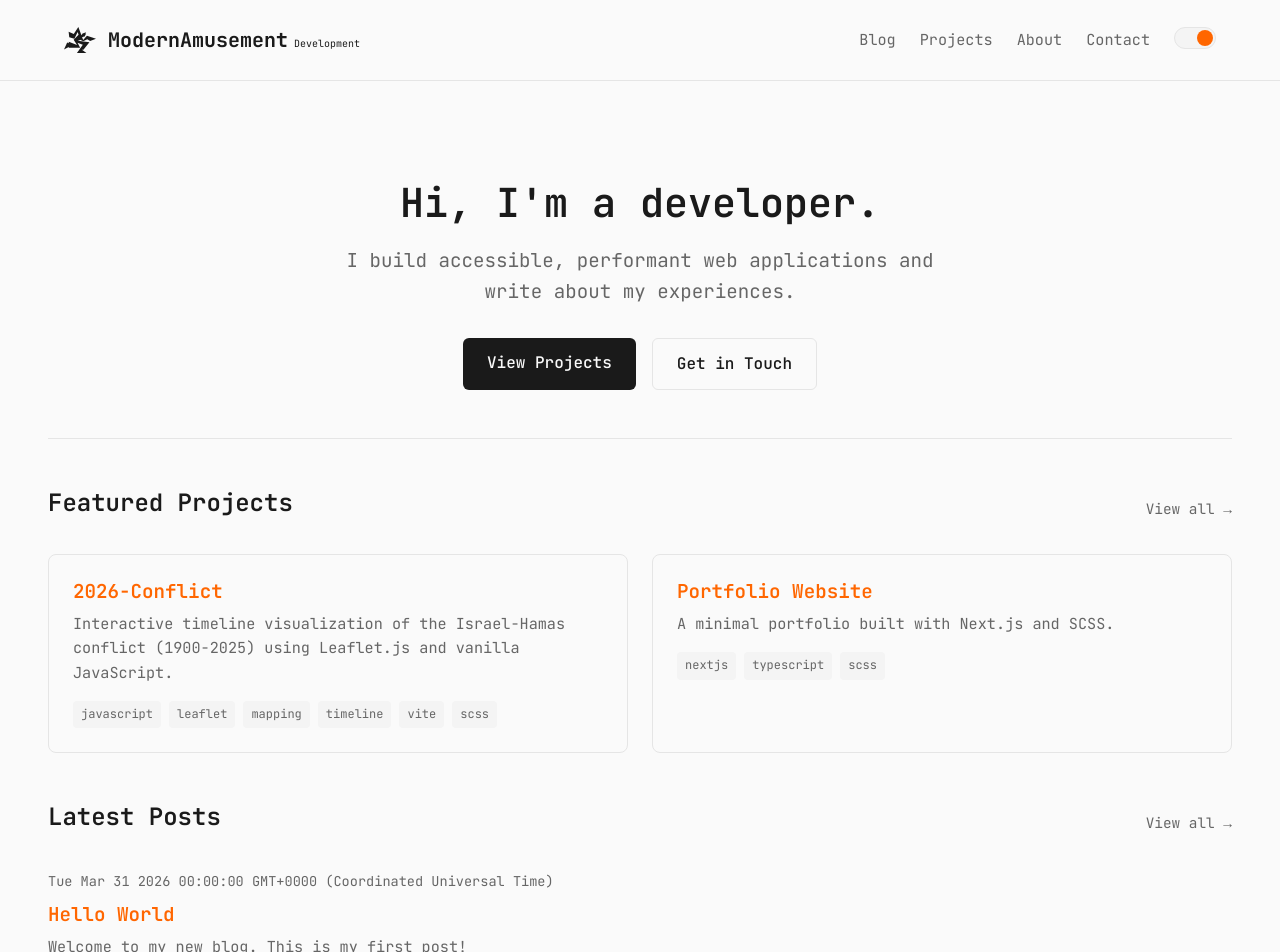
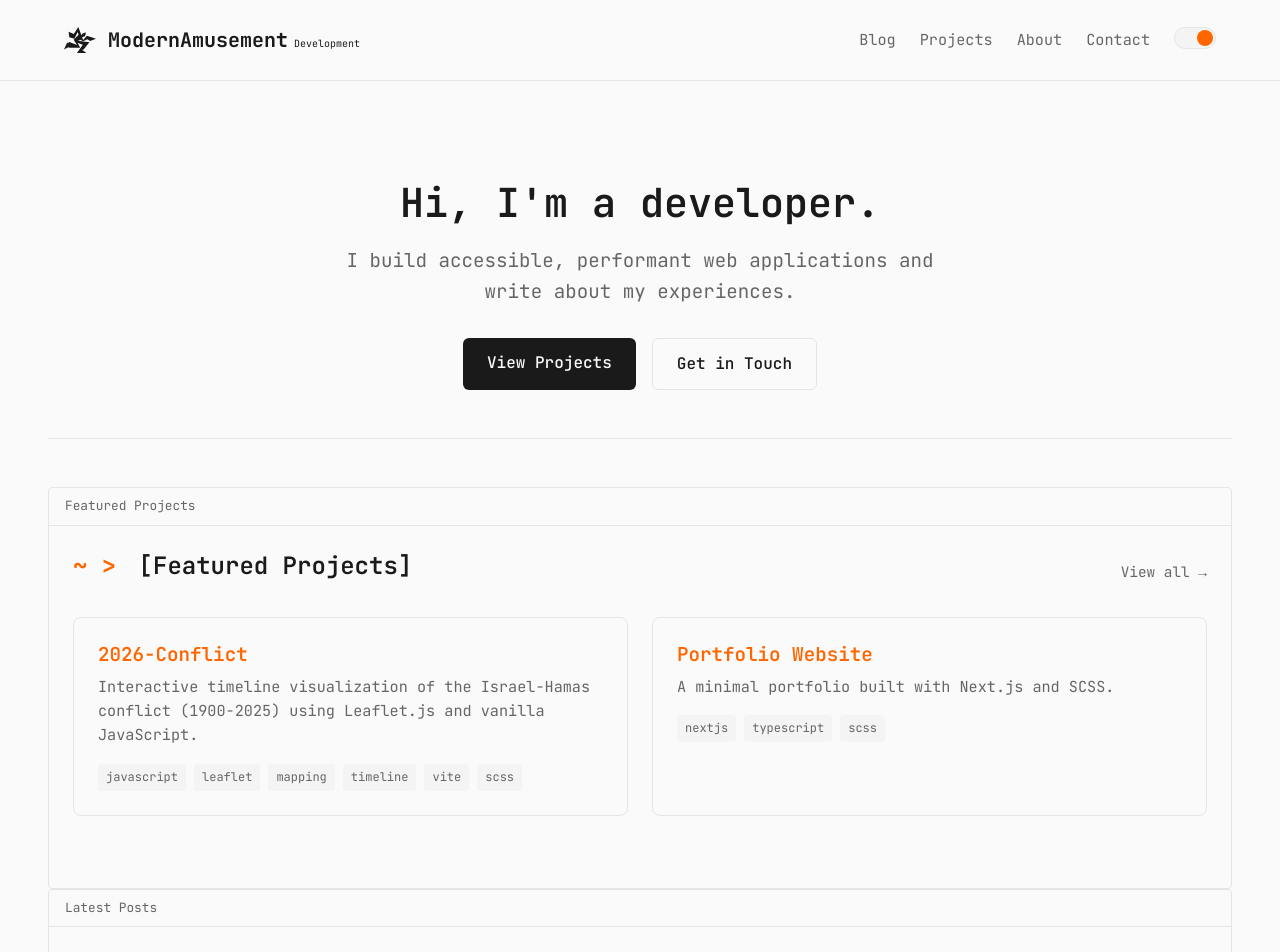
Before and after one commit to ModernAmusements/MA-Blog, a Next.js app: page /about in a window 1280 px wide. Shown: the top 952 px of the page. Built offline with nearby package versions, Linux system fonts and the light colour scheme.

Commit message:
Add terminal-style sections with prompt prefixes ~ > and TerminalFrame component

```diff
--- a/src/app/[lang]/page.module.scss
+++ b/src/app/[lang]/page.module.scss
@@ -1,5 +1,11 @@
 .home {
   padding-top: 1rem;
+}
+
+.prompt {
+  color: var(--accent);
+  font-weight: 700;
+  margin-right: 0.5rem;
 }
 
 .hero {
@@ -11,9 +17,18 @@
   flex-direction: column;
   align-items: center;
 
+  .prompt {
+    font-size: 1.5rem;
+    align-self: flex-start;
+    margin-bottom: 0.5rem;
+  }
+
   h1 {
     font-size: 2.5rem;
     margin-bottom: 1rem;
+    text-align: left;
+    display: flex;
+    align-items: baseline;
   }
 }
 
@@ -64,9 +79,15 @@
   justify-content: space-between;
   align-items: center;
   margin-bottom: 1.5rem;
+  gap: 0.5rem;
+
+  .prompt {
+    flex-shrink: 0;
+  }
 
   h2 {
     font-size: 1.5rem;
+    flex: 1;
   }
 
   a {
--- a/src/app/[lang]/page.tsx
+++ b/src/app/[lang]/page.tsx
@@ -3,6 +3,7 @@ import styles from './page.module.scss';
 import { getBlogPosts, getProjectPosts } from '@/lib/mdx';
 import { translations } from '@/i18n';
 import type { Lang } from '@/i18n';
+import { TerminalFrame } from '@/components/TerminalFrame';
 
 interface Props {
   params: Promise<{ lang: string }>;
@@ -28,9 +29,10 @@ export default async function Home(props: Props) {
       </section>
 
       {projects.length > 0 && (
+        <TerminalFrame title={t.featuredProjects}>
           <section className={styles.section}>
             <div className={styles.sectionHeader}>
-            <h2>{t.featuredProjects}</h2>
+              <h2><span className={styles.prompt}>~ &gt;</span> [{t.featuredProjects}]</h2>
               <Link href={`/${lang}/projects`}>{t.viewAll} →</Link>
             </div>
             <div className={styles.projectGrid}>
@@ -47,12 +49,14 @@ export default async function Home(props: Props) {
               ))}
             </div>
           </section>
+        </TerminalFrame>
       )}
 
       {posts.length > 0 && (
+        <TerminalFrame title={t.latestPosts}>
           <section className={styles.section}>
             <div className={styles.sectionHeader}>
-            <h2>{t.latestPosts}</h2>
+              <h2><span className={styles.prompt}>~ &gt;</span> [{t.latestPosts}]</h2>
               <Link href={`/${lang}/blog`}>{t.viewAll} →</Link>
             </div>
             <div className={styles.postList}>
@@ -65,6 +69,7 @@ export default async function Home(props: Props) {
               ))}
             </div>
           </section>
+        </TerminalFrame>
       )}
     </div>
   );
--- /dev/null
+++ b/src/components/TerminalFrame.module.scss
@@ -0,0 +1,51 @@
+.frame {
+  position: relative;
+  border: 1px solid var(--border);
+  background: var(--background);
+
+  &.full {
+    border-radius: 4px;
+  }
+
+  &.corners {
+    &::before {
+      content: "╭";
+      position: absolute;
+      top: -1px;
+      left: -1px;
+      color: var(--border);
+      font-size: 1.5rem;
+      line-height: 1;
+    }
+
+    &::after {
+      content: "╮";
+      position: absolute;
+      top: -1px;
+      right: -1px;
+      color: var(--border);
+      font-size: 1.5rem;
+      line-height: 1;
+    }
+  }
+}
+
+.header {
+  display: flex;
+  align-items: center;
+  gap: 0.5rem;
+  padding: 0.5rem 1rem;
+  border-bottom: 1px solid var(--border);
+  font-size: 0.8rem;
+  color: var(--muted);
+  font-family: 'JetBrains Mono', monospace;
+}
+
+.title {
+  font-size: 0.8rem;
+  color: var(--muted);
+}
+
+.content {
+  padding: 1.5rem;
+}
--- /dev/null
+++ b/src/components/TerminalFrame.tsx
@@ -0,0 +1,22 @@
+import styles from './TerminalFrame.module.scss';
+
+interface TerminalFrameProps {
+  children: React.ReactNode;
+  title?: string;
+  variant?: 'full' | 'corners';
+}
+
+export function TerminalFrame({ children, title, variant = 'full' }: TerminalFrameProps) {
+  return (
+    <div className={`${styles.frame} ${styles[variant]}`}>
+      {title && (
+        <div className={styles.header}>
+          {title}
+        </div>
+      )}
+      <div className={styles.content}>
+        {children}
+      </div>
+    </div>
+  );
+}
```
Lines whose indentation alone changed are shown as unchanged.
